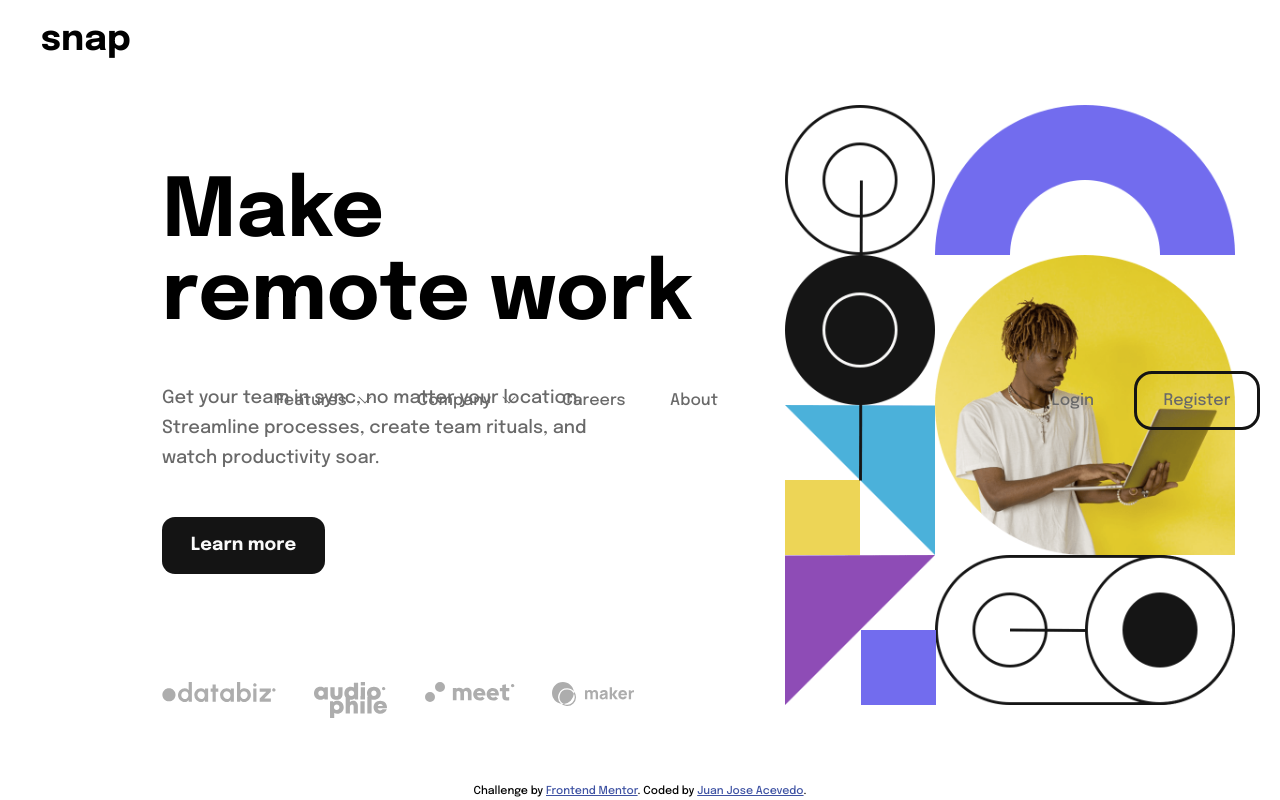
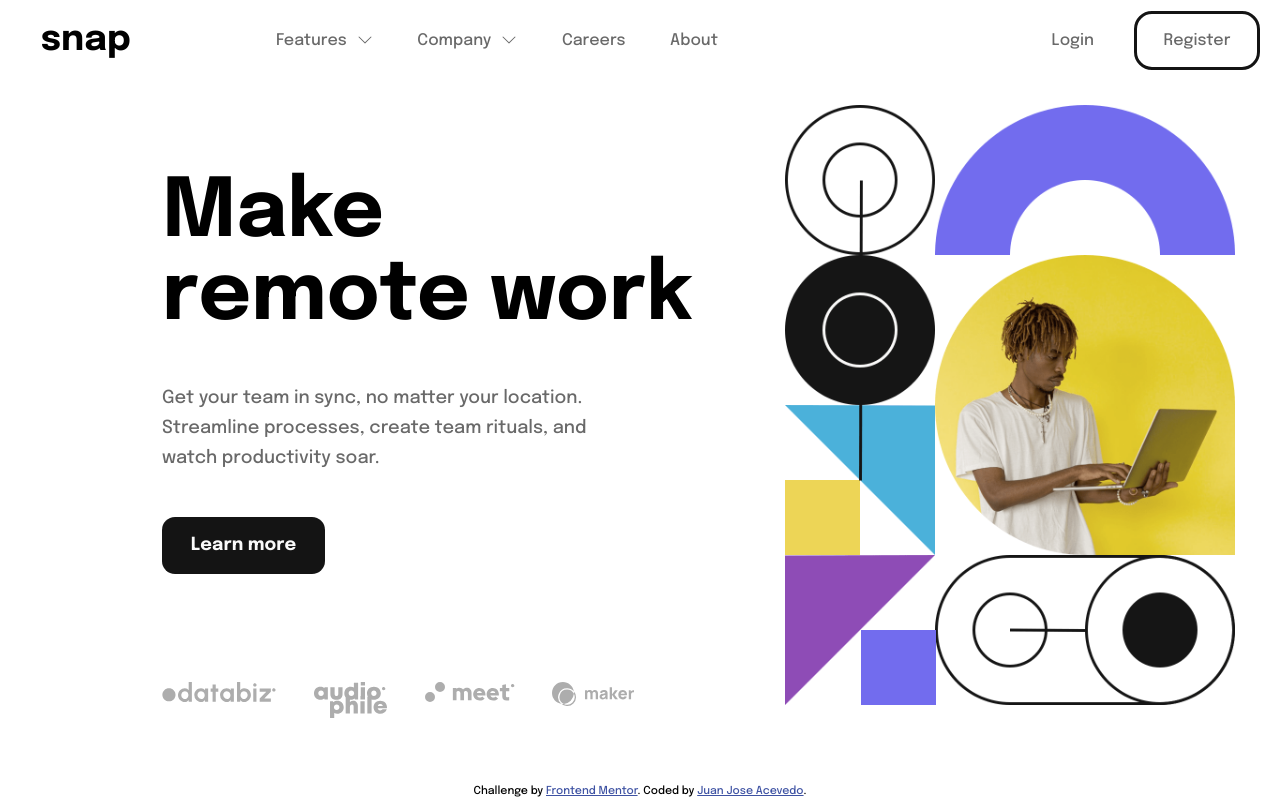
Before and after one commit to jacevedos/responsive-navbar, a plain HTML site: page index.html in a window 1280 px wide. Drawn offline with Linux system fonts and the light colour scheme.

Commit message:
Correction in the navbar

```diff
--- a/style.css
+++ b/style.css
@@ -287,7 +287,7 @@ body{
     justify-content: space-between;
     align-items: center;
     width: 80%;
-    height: var(--header-heigth);
+    min-height: var(--header-heigth);
     padding: 0rem 0rem ;
     background-color: transparent;
     opacity: 1;
```
